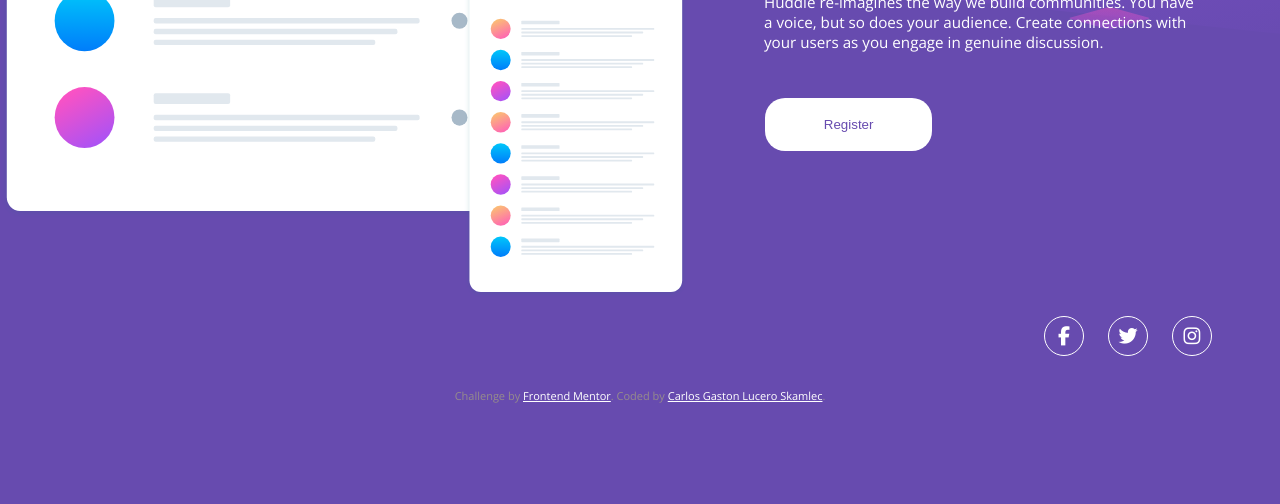
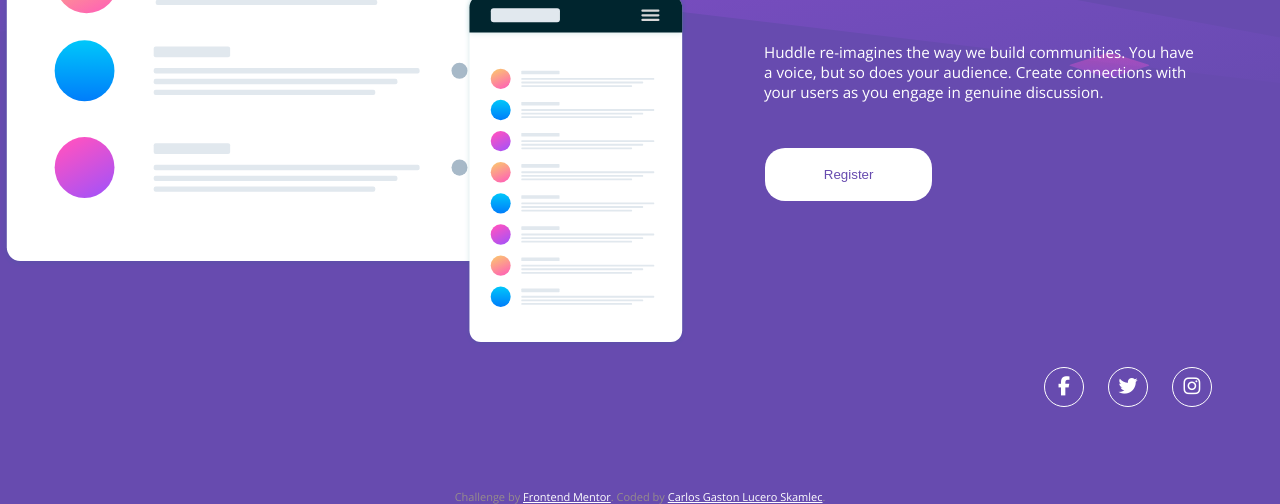
Before and after one commit to GastonSKL/Front-End-Mentor-Challenge9-Huddle-landing-Page-With-A-Sing-Introductory-Section, a plain HTML site: page index.html in a window 1280 px wide. Shown: the part 311-815 px from the top of the page. Drawn offline with nearby package versions, Linux system fonts and the light colour scheme.

Commit message:
V1.01
Se corrige el centramiento del contenedor principal con un grid y un place content center

```diff
--- a/index.html
+++ b/index.html
@@ -15,6 +15,7 @@
 </head>
 <body>
 
+  <section class="principal">
     <main class="container">
       <section class="section-1">
         <div class="container__icon">
@@ -38,7 +39,6 @@
           <input type="button" value="Register">
         </div>
       </section>
-
       <section class="section-3">
         <div class="container__social">
           <div class="container__social-item">
@@ -54,6 +54,7 @@
       </section>
 
     </main>
+  </section>
 
   <footer>
     <p class="attribution">
--- a/styles.css
+++ b/styles.css
@@ -18,7 +18,12 @@ body {
 }
 
 /*-----------------------------------------*/
-
+.principal{
+    height: 100vh;
+    width: 100vw;
+    display: grid;
+    place-content: center;
+}
 .container{
     height: 39.71em;
     width: 18.75em;
```
Lines whose indentation alone changed are shown as unchanged.
